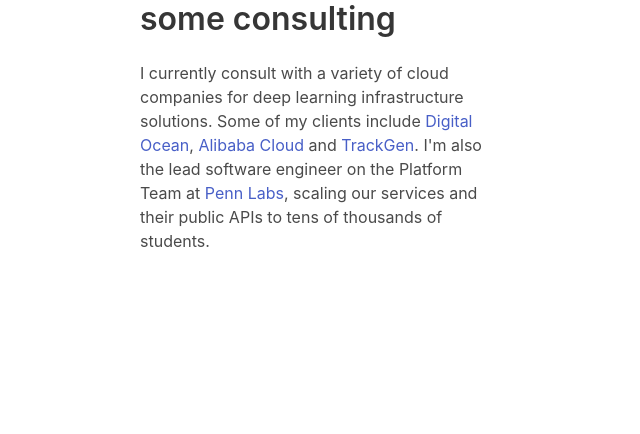
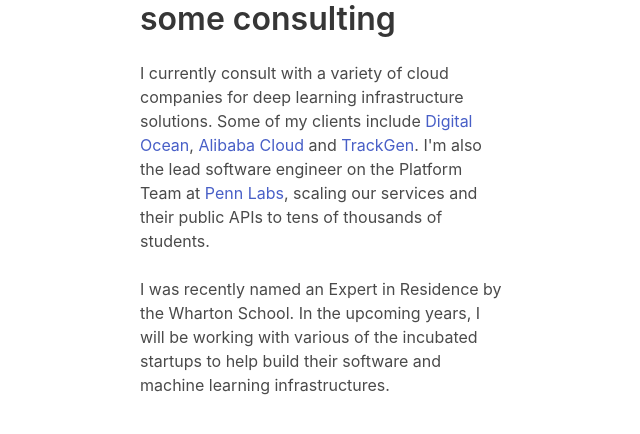
Before and after one commit to kirubarajan/old_site, a Django app: page /consulting/ in a window 1280 px wide. Shown: the part 233-667 px from the top of the page, without its empty margins (316-956 px from the left). Run offline with Django 3.2, Linux system fonts and the light colour scheme; some libraries are stand-ins or nearby versions.

Commit message:
Add to consulting page

```diff
--- a/about/templates/consulting.html
+++ b/about/templates/consulting.html
@@ -15,7 +15,10 @@
 						I currently consult with a variety of cloud companies for deep learning infrastructure solutions.
 						Some of my clients include <a href="https://digitalocean.com">Digital Ocean</a>, <a href="https://www.alibabacloud.com">Alibaba Cloud</a> and
 						<a href="https://www.trackgen.com"> TrackGen</a>. I'm also the lead software engineer on the Platform Team at <a href="https://pennlabs.org">Penn Labs</a>, scaling our services and their public APIs to tens of thousands of students.
-					</p>
+            <br /> <br />
+            I was recently named an Expert in Residence by the Wharton School. In the upcoming years, I will be working with various of the incubated startups
+            to help build their software and machine learning infrastructures.
+          </p>
         </div>
         <div class="column"> </div>
       </div>
```
